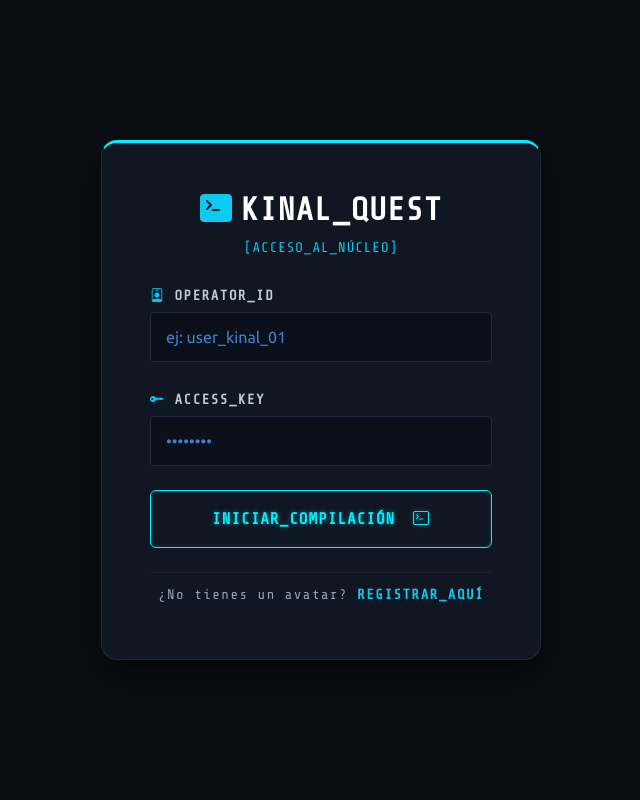
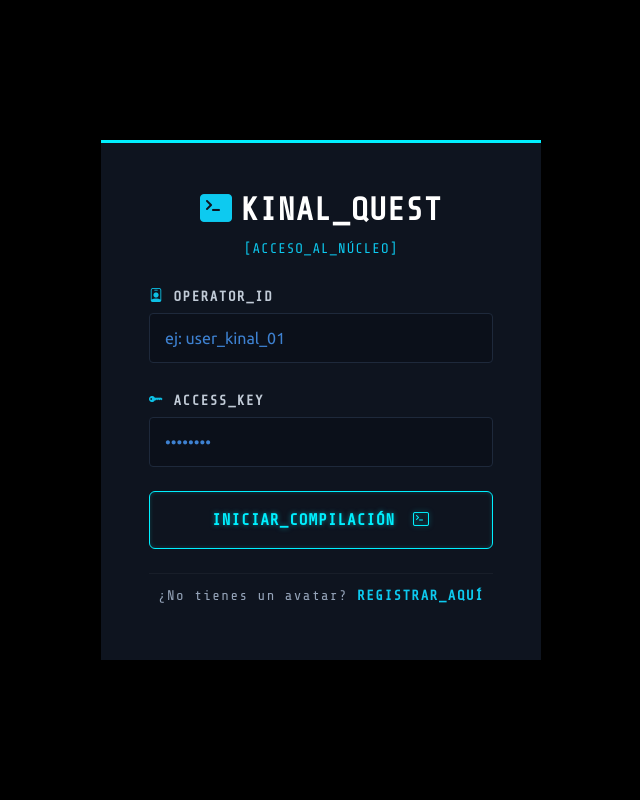
Before and after one commit to joelArchila-2022283/Kinal-Code-Quest-65th-Aviersary-v.01, a Spring Boot app: page /auth/login in a window 1280 px wide. Shown: the whole page, without its empty margins (319-959 px from the left). Run offline with Spring Boot 4, Linux system fonts and the light colour scheme; some of the project's set-up classes (security, data sources, template engines, error pages and the like) are left out, and stand-ins take their place.

Commit message:
style: Se integro el estilo para el fondo de matrix de las vistas login y register

```diff
--- a/KinalCodeQuest/src/main/resources/static/css/style.css
+++ b/KinalCodeQuest/src/main/resources/static/css/style.css
@@ -18,11 +18,24 @@
 
 /* Base Configuration & Responsiveness */
 body {
-    background-color: var(--bg-main);
+    background-color: #000000; /* Fondo negro puro base para que resalten las letras de Matrix */
     color: var(--text-main);
     font-family: 'Ubuntu', sans-serif;
     min-height: 100vh;
     overflow-x: hidden;
+    position: relative;
+}
+
+/* Capa del Canvas Matrix */
+#matrix-bg {
+    position: fixed;
+    top: 0;
+    left: 0;
+    width: 100vw;
+    height: 100vh;
+    z-index: -1; /* Se mantiene detrás de todos tus componentes y tarjetas */
+    pointer-events: none; /* No interfiere con los clics en tus botones */
+    opacity: 0.35; /* Ajustado para que sea sutil y no canse la vista al leer código */
 }
 
 .tech-font {
@@ -211,22 +224,36 @@
    FORMULARIOS DE AUTENTICACIÓN (LOGIN & REGISTRO)
    ========================================================================== */
 
+/* Asegura que el body de autenticación sea el contenedor relativo base */
 .auth-body {
-    background-color: var(--bg-main);
+    background-color: #000000 !important; /* Negro profundo para que resalten los caracteres */
     min-height: 100vh;
     display: flex;
     align-items: center;
     justify-content: center;
     padding: 20px;
+    position: relative;
+    overflow-x: hidden;
 }
 
+/* Capa del Canvas Matrix exclusiva para el fondo */
+#matrix-bg {
+    position: fixed;
+    top: 0;
+    left: 0;
+    width: 100vw;
+    height: 100vh;
+    z-index: 0; /* Detrás del contenedor de la tarjeta */
+    pointer-events: none;
+    opacity: 0.30; /* Un brillo del 30% para que no opaque tus inputs */
+}
+
+/* Forzar que las tarjetas floten por encima del canvas */
 .auth-card {
-    background-color: var(--bg-card);
-    border: 1px solid var(--border-color);
-    border-radius: 16px;
-    box-shadow: 0 15px 35px rgba(0, 0, 0, 0.6);
     position: relative;
-    overflow: hidden;
+    z-index: 10; /* Mayor que el canvas */
+    background-color: rgba(16, 22, 34, 0.92) !important; /* Un toque de transparencia sutil */
+    backdrop-filter: blur(4px); /* Efecto cristal esmerilado espectacular */
 }
 
 /* Forzar que los labels del Login y Registro se vean claros */
```
